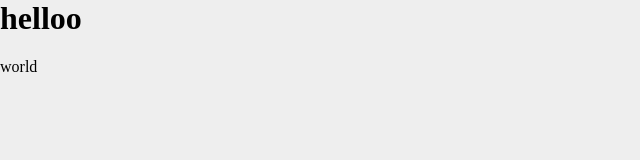
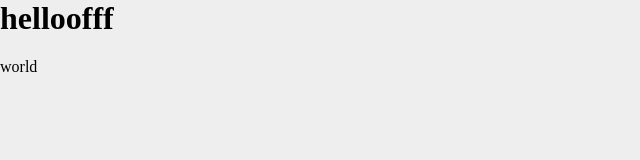
Before and after one commit to azharuddinkhan8898/myapp, a plain HTML site: page index.html in a window 1280 px wide. Shown: the full height of the page, 0-640 px from the left. Drawn offline with Linux system fonts and the light colour scheme.

Commit message:
Create index.html

```diff
--- a/index.html
+++ b/index.html
@@ -4,7 +4,7 @@
 		<link rel="stylesheet" href="style.css"/>
 	</head>
 	<body>
-		<h1>helloo</h1>
+		<h1>helloofff</h1>
 		<p>world</p>
 	</body>
 </html>
```
